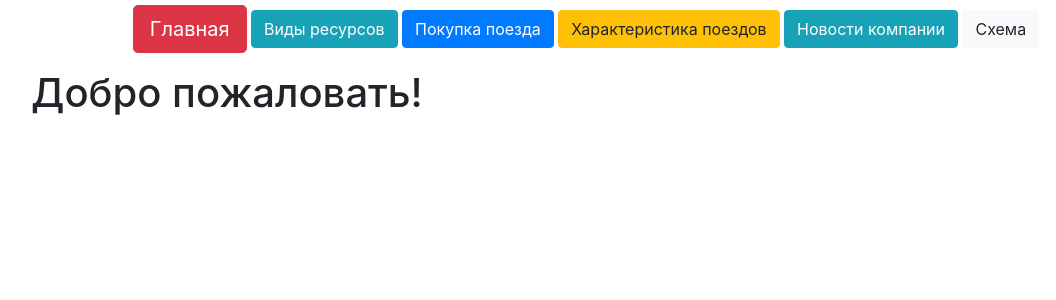
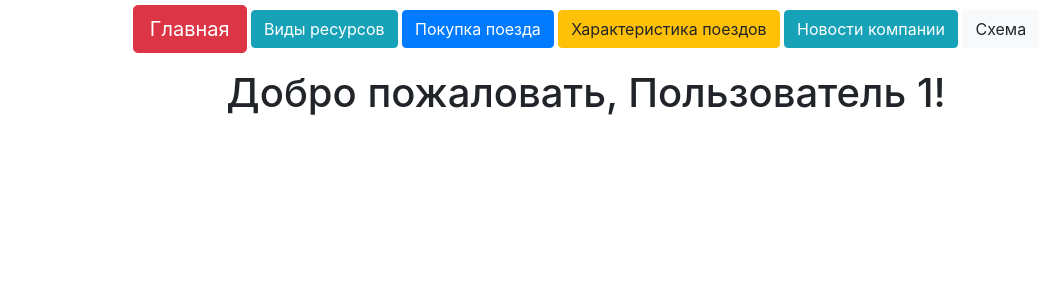
Before and after one commit to Neonchik4/Railway_Revolution, a Flask app: page / in a window 1280 px wide. Shown: the part 56-356 px from the top of the page, without its empty margins (54-1110 px from the left). Run offline with Flask 3, Linux system fonts and the light colour scheme; a user stored in the database is signed in; some libraries are stand-ins or nearby versions.

Commit message:
temporary commit

```diff
--- a/templates/main_page.html
+++ b/templates/main_page.html
@@ -1,5 +1,14 @@
 {% extends "base.html" %}
-
 {% block content %}
-    <h1>Добро пожаловать!</h1>
+<body>
+<style>
+    .main_page_container {
+      display: flex;
+      justify-content: center;
+    }
+</style>
+<div class="main_page_container">
+    <h1>Добро пожаловать, {{ current_user.name }}!</h1>
+</div>
+</body>
 {% endblock %}
```
Also changed, not shown: templates/train_info.html (+0 -9 lines).
